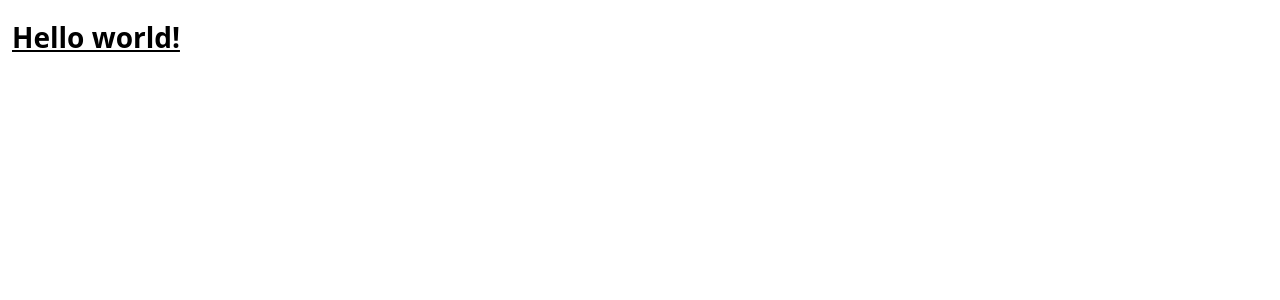
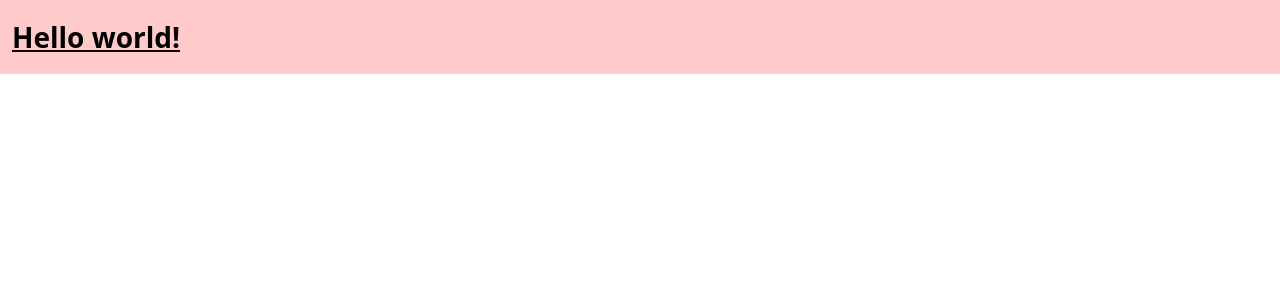
Before and after one commit to abir2907/nike-landing-page, a React (Vite) app: page / in a window 1280 px wide. Shown: the top 300 px of the page. Built offline with nearby package versions, Linux system fonts and the light colour scheme; a web font is replaced by a local one.

Commit message:
Add prettier tailwind

```diff
--- a/package.json
+++ b/package.json
@@ -25,6 +25,8 @@
     "eslint-plugin-react-refresh": "^0.4.16",
     "globals": "^15.14.0",
     "postcss": "^8.5.1",
+    "prettier": "^3.4.2",
+    "prettier-plugin-tailwindcss": "^0.6.9",
     "tailwindcss": "^3.4.17",
     "vite": "^6.0.5"
   }
--- a/src/App.jsx
+++ b/src/App.jsx
@@ -1,3 +1,7 @@
 export default function App() {
-  return <h1 className="text-3xl p-3  font-bold  underline">Hello world!</h1>;
+  return (
+    <h1 className="bg-red-200 p-3 text-3xl font-bold underline">
+      Hello world!
+    </h1>
+  );
 }
```
Also changed, not shown: 2 other files (tests, documents, lock files or other folders).
